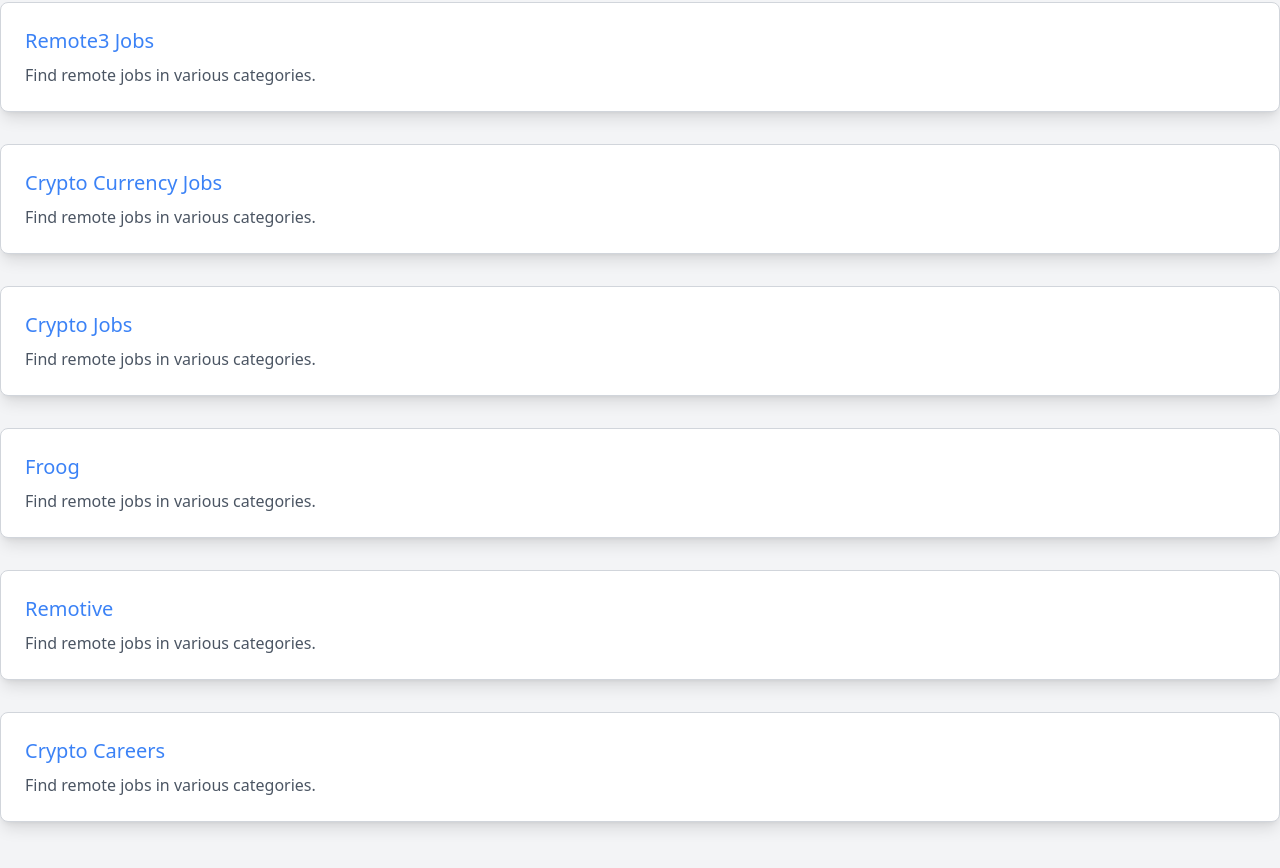
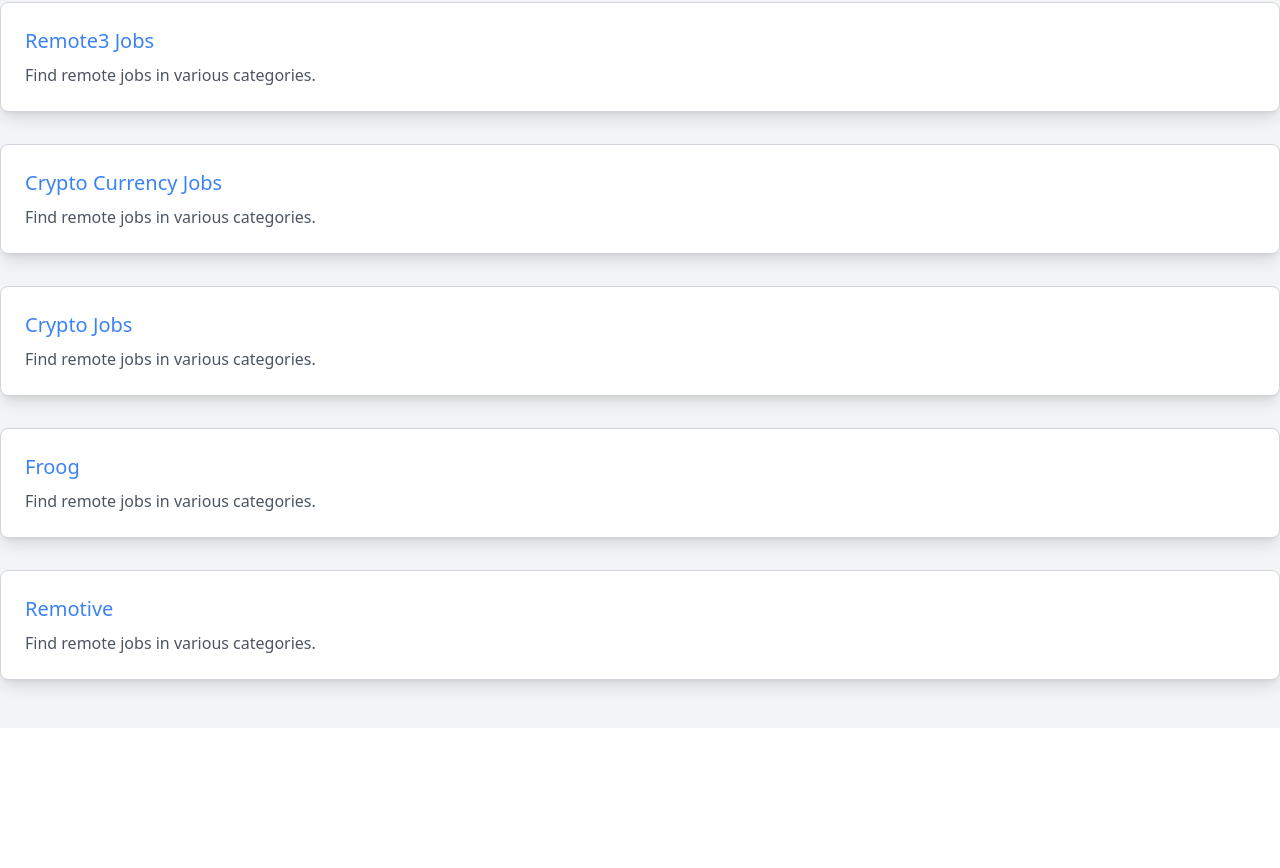
Before and after one commit to iam-frankqiu/remote-link, a Next.js app: page / in a window 1280 px wide. Shown: the part 1996-2864 px from the top of the page. After the commit the page ends 2724 px from the top, so only its background shows below. Built offline with nearby package versions, Linux system fonts and the light colour scheme.

Commit message:
feat: delete a crypto career

```diff
--- a/pages/index.tsx
+++ b/pages/index.tsx
@@ -93,11 +93,6 @@
       description: "Find remote jobs in various categories.",
       url: "https://remotive.com/remote-jobs",
     },
-    {
-      name: "Crypto Careers",
-      description: "Find remote jobs in various categories.",
-      url: "https://www.crypto-careers.com/jobs/search?q=&remote_job=Yes&sort=created_at",
-    },
   ];
 
   return (
```
